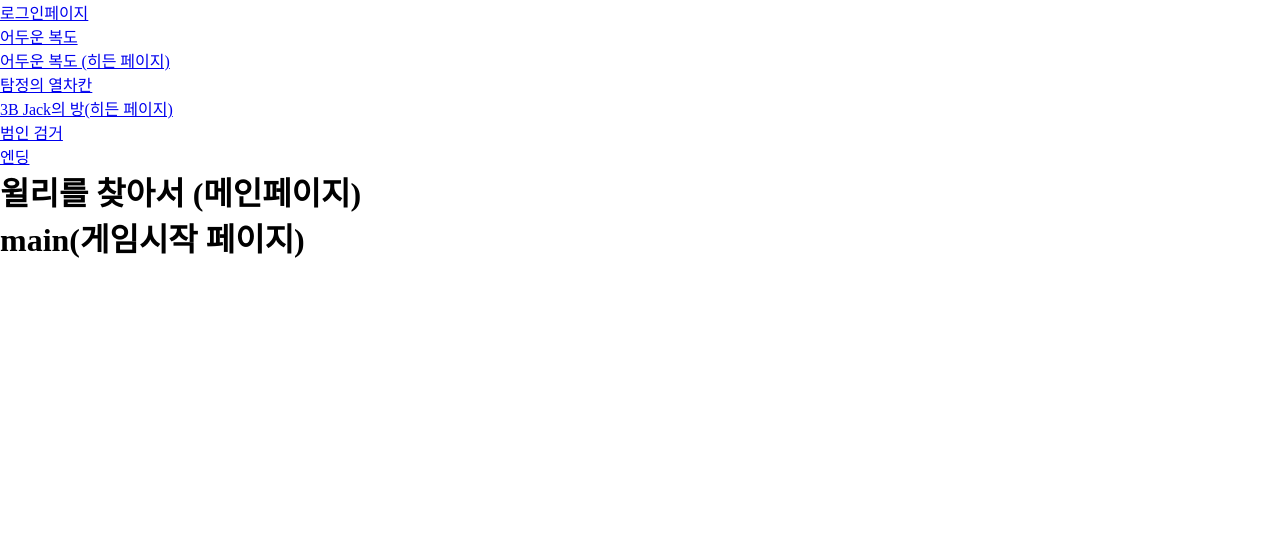
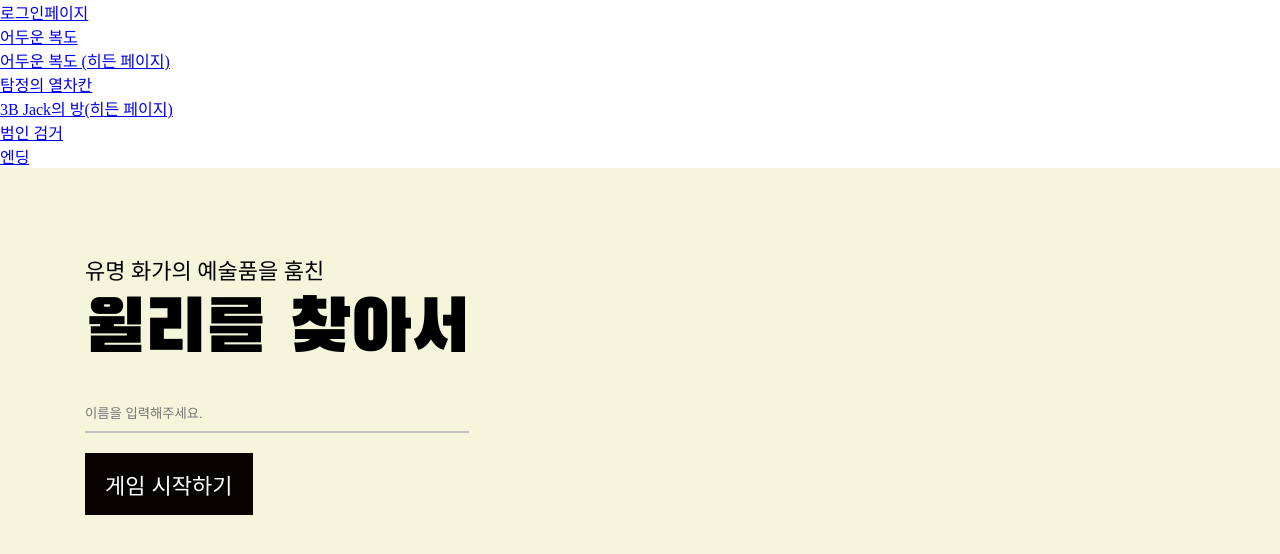
Before and after one commit to yerimgim/where-is-willie, a React (Create React App) app: page / in a window 1280 px wide. Shown: the top 554 px of the page. Built offline with nearby package versions, Linux system fonts and the light colour scheme.

Commit message:
feat: Add main page

```diff
--- a/public/index.html
+++ b/public/index.html
@@ -24,7 +24,7 @@
       work correctly both with client-side routing and a non-root public URL.
       Learn how to configure a non-root public URL by running `npm run build`.
     -->
-    <title>React App</title>
+    <title>Where's Willie?</title>
   </head>
   <body>
     <noscript>You need to enable JavaScript to run this app.</noscript>
--- a/src/app/App.js
+++ b/src/app/App.js
@@ -39,11 +39,9 @@ function App() {
 
       <Switch>
         <Route path="/" exact>
-          <h1>윌리를 찾아서 (메인페이지)</h1>
           <Main />
         </Route>
         <Route path="/mainChapter">
-          <h1>메인 챕터</h1>
           <MainChapter />
         </Route>
         <Route path="/mainHiddenChapter">
--- a/src/app/GlobalStyle.js
+++ b/src/app/GlobalStyle.js
@@ -7,6 +7,13 @@ const GlobalStyle = createGlobalStyle`
     --black-hans-Sans-font: "BlackHansSans", sans-serif;
     --nanum-guri-font: "nanum-guri-diary", sans-serif;
     --noto-sans-kr-font: "NotoSansKr", sans-serif;
+
+    --black-color: #070400;
+    --light-grey-color: #C4C4C4;
+    --yellow-color: #FED548;
+    --white-color: #fff;
+
+    --middle-font-size: 22px;
   }
 
   * {
@@ -21,6 +28,12 @@ const GlobalStyle = createGlobalStyle`
     width: 100%;
     height: 100%;
   }
+
+  img {
+    width: 100%;
+    border: 0;
+    vertical-align: middle;
+  }
 `;
 
 export default GlobalStyle;
--- /dev/null
+++ b/src/common/components/modal/Modal.js
@@ -0,0 +1,159 @@
+import React from "react";
+
+import styled from "styled-components";
+
+import letter from "../../../data/letter.json";
+
+const Modal = ({ children, closeModal }) => {
+  // useEffect(() => {
+  //   document.body.style.overflow = "hidden";
+
+  //   return () => {
+  //     document.body.style.overflow = "auto";
+  //   };
+  // }, []);
+
+  return (
+    <>
+      <ModalWrapper>
+        <Overlay />
+        <Container>
+          {children}
+
+          <div className="book">
+            <div className="cover"></div>
+            <div className="page">
+              <img src="assets/mainchapterImg.png" />
+            </div>
+
+            <div className="last-page">
+              <button onClick={closeModal}>xxxxxxxxxxx</button>
+              <h4>{letter.messaga}</h4>
+              <div className="content">{letter.content}</div>
+            </div>
+
+            <div className="back-cover"></div>
+          </div>
+        </Container>
+      </ModalWrapper>
+    </>
+  );
+};
+
+const ModalWrapper = styled.div`
+  display: flex;
+  justify-content: center;
+  align-items: center;
+  position: fixed;
+  top: 0;
+  left: 0;
+  width: 100%;
+  height: 100%;
+  opacity: 1;
+  z-index: 999;
+`;
+
+const Overlay = styled.div`
+  position: absolute;
+  top: 0;
+  left: 0;
+  width: 100%;
+  height: 100%;
+  background: #00000080;
+  z-index: 1;
+`;
+
+const Container = styled.div`
+  display: flex;
+  flex-direction: column;
+  justify-content: center;
+  align-items: center;
+  position: relative;
+  width: 95%;
+  height: 95%;
+  background: var(--white-color);
+  overflow: hidden;
+  z-index: 10;
+  perspective: 1000px;
+
+  .content {
+    font-family: var(--nanum-myenogjo-font);
+  }
+
+  .book {
+    display: flex;
+    align-items: center;
+    cursor: pointer;
+  }
+
+  .book:hover .cover {
+    transform: rotateX(10deg) rotateY(-180deg);
+  }
+
+  .book:hover .page {
+    transform: rotateX(10deg) rotateY(-180deg);
+    z-index: 2;
+  }
+
+  .cover {
+    z-index: 1;
+    transition: all 3s;
+  }
+
+  .back-cover {
+    z-index: -2;
+  }
+
+  .cover,
+  .back-cover {
+    width: 300px;
+    height: 400px;
+    background-color: #e5e5e5;
+    border-radius: 2px 20px 20px 2px;
+    position: absolute;
+    box-shadow: 1px 1px 10px var(--light-grey-color);
+    transform: rotateX(10deg);
+    transform-origin: center left;
+  }
+
+  .page,
+  .last-page {
+    height: 380px;
+    width: 290px;
+    background-color: var(--white-color);
+    position: absolute;
+    border-radius: 2px 10px 10px 2px;
+    transform: rotateX(10deg);
+    transform-origin: center left;
+    z-index: -1;
+  }
+
+  .page:nth-child(2) {
+    transition-duration: 3s;
+  }
+
+  .page:nth-child(3) {
+    transition-duration: 2.6s;
+  }
+
+  .book:hover .page:nth-child(2) {
+    transition-duration: 6s;
+  }
+
+  .book:hover .page:nth-child(3) {
+    transition-duration: 5.6s;
+  }
+
+  .last-page img {
+    width: 280px;
+    height: 350px;
+    position: relative;
+    z-index: -1;
+  }
+
+  .img-page h2 {
+    text-align: center;
+  }
+`;
+
+export default Modal;
--- /dev/null
+++ b/src/data/letter.json
@@ -0,0 +1,4 @@
+{
+  "messaga": "안녕하세요.",
+  "content": "어제 연락드린 abc형사입니다 윌리는 현재 유럽 횡단 열차를 타고 시베리아로 도주 예정 중이라고 합니다. 열차 시간과 좌석, 윌리의 인상착의를 적은 메시지를 곳곳에 숨겨두겠습니다. 행운을 빕니다."
+}
--- a/src/feature/chapter/mainChapter/MainChapter.js
+++ b/src/feature/chapter/mainChapter/MainChapter.js
@@ -1,11 +1,58 @@
-import React from "react";
+import React, { useState } from "react";
+
+import { AiOutlineMail } from "react-icons/ai";
+import styled from "styled-components";
+
+import Modal from "../../../common/components/modal/Modal";
 
 const MainChapter = () => {
+  const [modalOpen, setModalOpen] = useState(false);
+
+  const closeModal = () => {
+    setModalOpen(!modalOpen);
+  };
   return (
     <>
-      <h1>MainChapter입니다</h1>
+      <Main>
+        <AiOutlineMail
+          className="mail"
+          size="40px"
+          color="white"
+          onClick={closeModal}
+          // onMouseOver={({ target }) => (target.style.color = "yellow")}
+          // onMouseOut={({ target }) => (target.style.color = "white")}
+        />
+        {modalOpen && <Modal closeModal={closeModal} />}
+        <section>
+          {/* <img src="assets/mainchapterImg.png" width="100%" height="100%" /> */}
+        </section>
+
+        <section>
+          <div>text</div>
+        </section>
+      </Main>
     </>
   );
 };
 
+const Main = styled.main`
+  width: 100%;
+  height: 100vh;
+  background-color: var(--black-color);
+  display: flex;
+  position: relative;
+
+  .mail {
+    position: absolute;
+    top: 50px;
+    right: 50px;
+  }
+
+  section {
+    width: 50%;
+  }
+`;
+
+// const Section = styled.section``;
+
 export default MainChapter;
--- a/src/feature/main/Main.js
+++ b/src/feature/main/Main.js
@@ -1,11 +1,87 @@
-import React from "react";
+import React, { useState } from "react";
+
+import { useHistory } from "react-router-dom";
+import styled from "styled-components";
 
 const Main = () => {
+  const [value, setValue] = useState("");
+  const history = useHistory();
+  const handleSubmit = (event) => {
+    event.preventDefault();
+    history.push("/mainChapter");
+  };
+
+  const onChange = (e) => {
+    setValue(e.target.value);
+  };
+
   return (
     <>
-      <h1>main(게임시작 페이지)</h1>
+      <MainContent>
+        <Section>
+          <span>유명 화가의 예술품을 훔친</span>
+          <h1>윌리를 찾아서</h1>
+          <form onSubmit={handleSubmit}>
+            <input
+              className="text-box"
+              type="text"
+              value={value}
+              onChange={onChange}
+              placeholder="이름을 입력해주세요."
+            />
+            <input
+              className="submit-button"
+              type="submit"
+              value="게임 시작하기"
+            />
+          </form>
+        </Section>
+      </MainContent>
     </>
   );
 };
 
+const MainContent = styled.main`
+  width: 100%;
+  height: 100vh;
+  background: beige;
+  position: relative;
+`;
+
+const Section = styled.section`
+  position: absolute;
+  top: 50px;
+  left: 50px;
+  width: 50%;
+  padding: 35px;
+
+  span {
+    font-size: var(--middle-font-size);
+  }
+
+  h1 {
+    font-family: var(--black-hans-Sans-font);
+    font-size: 73px;
+    font-weight: 400;
+  }
+
+  .text-box {
+    display: block;
+    width: 60%;
+    margin: 20px 0;
+    padding: 10px 0;
+    border-bottom: 2px solid var(--light-grey-color);
+  }
+
+  .submit-button {
+    padding: 15px 20px;
+    background: var(--black-color);
+    font-family: var(--noto-sans-kr-font);
+    color: white;
+    font-size: var(--middle-font-size);
+    font-weight: 500;
+    cursor: pointer;
+  }
+`;
+
 export default Main;
--- a/src/modules/slice.js
+++ /dev/null
@@ -1,3 +0,0 @@
-import { createSlice } from "@reduxjs/toolkit";
-
-export const slice = createSlice({});
```
Also changed, not shown: src/modules/nameSlice.js (added, +22 -0 lines), public/assets/mainchapterImg.png (added).
